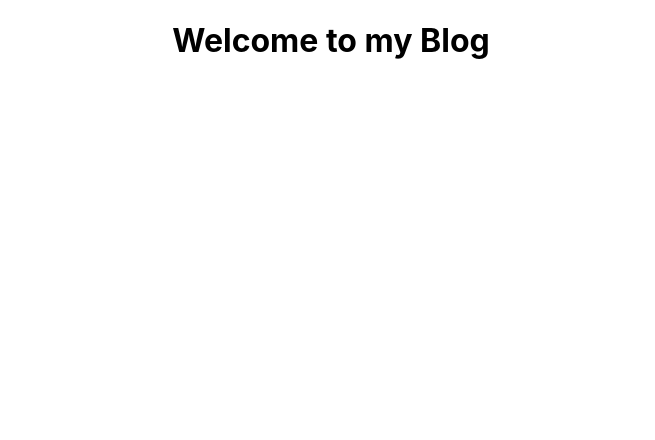
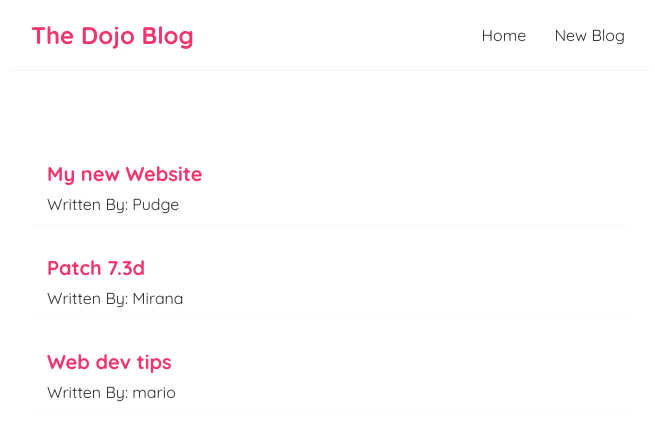
Before and after one commit to AliTaha22/ReactJS-App, a React (Create React App) app: page / in a window 1280 px wide. Shown: the top 440 px of the page, without its empty margins (309-964 px from the left). Built offline with nearby package versions, Linux system fonts and the light colour scheme.

Commit message:
Added New Functionalities

```diff
--- a/src/App.css
+++ /dev/null
@@ -1,38 +0,0 @@
-.App {
-  text-align: center;
-}
-
-.App-logo {
-  height: 40vmin;
-  pointer-events: none;
-}
-
-@media (prefers-reduced-motion: no-preference) {
-  .App-logo {
-    animation: App-logo-spin infinite 20s linear;
-  }
-}
-
-.App-header {
-  background-color: #282c34;
-  min-height: 100vh;
-  display: flex;
-  flex-direction: column;
-  align-items: center;
-  justify-content: center;
-  font-size: calc(10px + 2vmin);
-  color: white;
-}
-
-.App-link {
-  color: #61dafb;
-}
-
-@keyframes App-logo-spin {
-  from {
-    transform: rotate(0deg);
-  }
-  to {
-    transform: rotate(360deg);
-  }
-}
--- a/src/App.js
+++ b/src/App.js
@@ -1,4 +1,5 @@
-import './App.css';
+import Navbar from './Navbar';
+import Home from './Home';
 
 //a component
 function App() {
@@ -7,9 +8,10 @@
 
   return (
     <div className="App">
-     <div className="content">
-      <h1> { title } </h1>
-     </div>
+      <Navbar />
+      <div className="content">
+        <Home />
+      </div>
     </div>
   );
 }
--- /dev/null
+++ b/src/Home.js
@@ -0,0 +1,28 @@
+import { useState } from "react";
+
+
+const Home = () => {
+
+    const [blogs, setBlogs] = useState([
+        {title: "My new Website", body: "lorem ipsum . . . .", author: "Pudge", id: 1 },
+        {title: "Patch 7.3d", body: "lorem ipsum . . . .", author: "Mirana", id: 2 },
+        {title: "Web dev tips", body: "lorem ipsum . . . .", author: "mario", id: 3 },  ]);
+
+    return (
+        <div className="home">
+
+            {blogs.map( (blog) => (
+
+                <div className="blog-preview" key={blog.id}>
+                    <h2>{blog.title}</h2>
+                    <p>Written By: {blog.author}</p>
+
+                </div>
+
+            ))}
+
+        </div>
+     );
+}
+
+export default Home;
--- /dev/null
+++ b/src/Navbar.js
@@ -0,0 +1,14 @@
+const Navbar = () => {
+    return (
+        <nav className="navbar">
+            <h1>The Dojo Blog</h1>
+            <div className="links">
+                <a href="/">Home</a>
+                <a href="/create">New Blog</a>
+            </div>
+
+        </nav>
+    );
+}
+
+export default Navbar;
--- a/src/index.css
+++ b/src/index.css
@@ -1,13 +1,53 @@
-body {
+@import url('https://fonts.googleapis.com/css2?family=Quicksand:wght@300;400;500;600;700&display=swap');
+
+* {
   margin: 0;
-  font-family: -apple-system, BlinkMacSystemFont, 'Segoe UI', 'Roboto', 'Oxygen',
-    'Ubuntu', 'Cantarell', 'Fira Sans', 'Droid Sans', 'Helvetica Neue',
-    sans-serif;
-  -webkit-font-smoothing: antialiased;
-  -moz-osx-font-smoothing: grayscale;
+  font-family: "Quicksand";
+  color: #333;
 }
 
-code {
-  font-family: source-code-pro, Menlo, Monaco, Consolas, 'Courier New',
-    monospace;
+.navbar {
+  padding: 20px;
+  display: flex;
+  align-items: center;
+  max-width: 600px;
+  margin: 0 auto;
+  border-bottom: 1px solid #f2f2f2;
 }
+.navbar h1 {
+  color: #f1356d;
+}
+.navbar .links {
+  margin-left: auto;
+}
+.navbar a {
+  margin-left: 16px;
+  text-decoration: none;
+  padding: 6px;
+}
+.navbar a:hover {
+  color: #f1356d;
+}
+.content {
+  max-width: 600px;
+  margin: 40px auto;
+  padding: 20px;
+}
+
+/* blog previews / list */
+
+.blog-preview {
+
+  padding: 10px 16px;
+  margin: 20px 0px;
+  border-bottom: 1px solid #fafafa;
+
+}
+.blog-preview:hover {
+  box-shadow: 1px 3px 5px rgba(0,0,0,0.1)
+}
+.blog-preview h2 {
+  font-size: 20px;
+  color: #f1356d;
+  margin-bottom: 8px;
+}
```
